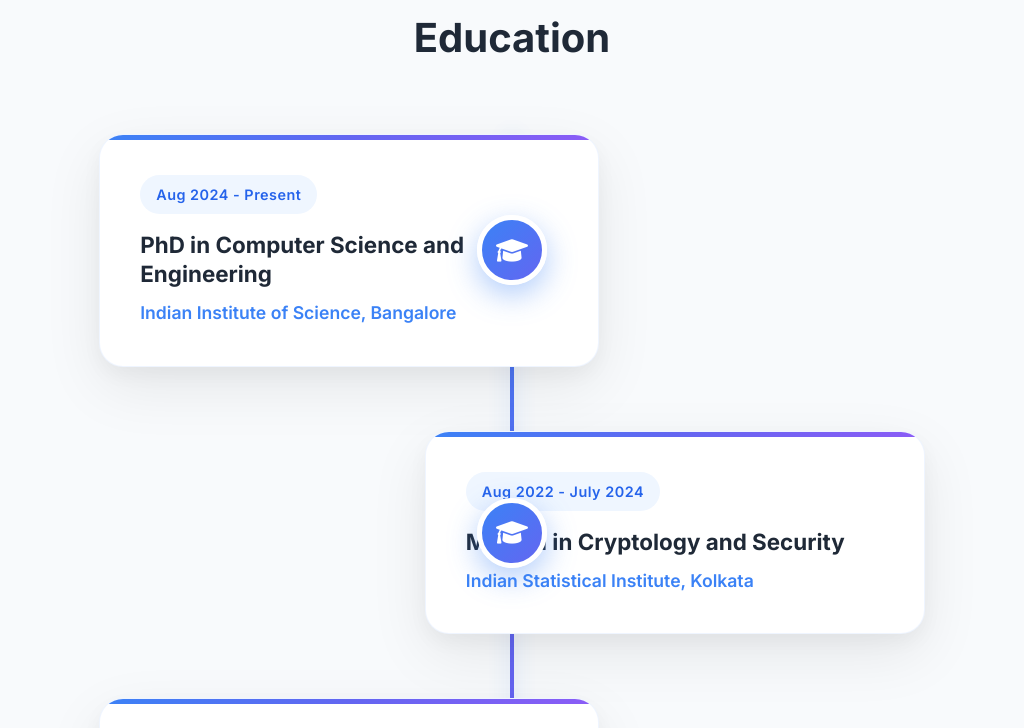
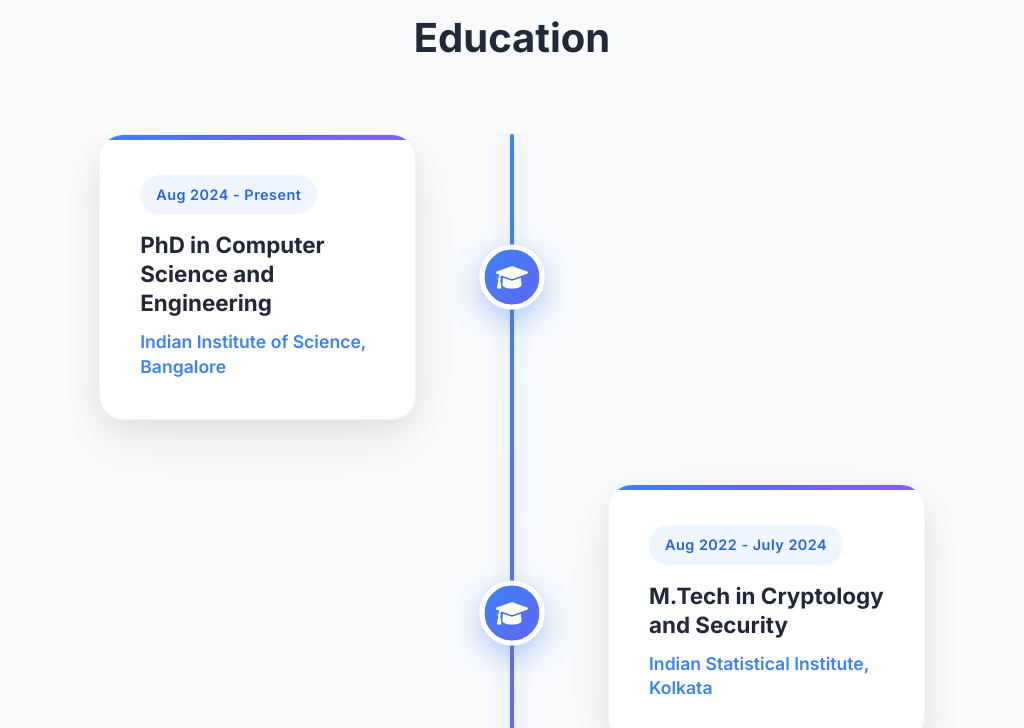
Before and after one commit to pabitramandal/pabitramandal.github.io, a plain HTML site: page index.html in a window 1024 px wide. Shown: the part 2380-3108 px from the top of the page. Drawn offline with Linux system fonts and the light colour scheme.

Commit message:
fixing icon overlapping in education section

```diff
--- a/styles.css
+++ b/styles.css
@@ -609,6 +609,7 @@
     max-width: 1200px;
     margin: 0 auto;
     padding: 0 2rem;
+    overflow-x: hidden; /* Prevent horizontal overflow */
 }
 
 .education-timeline::before {
@@ -649,6 +650,7 @@
     border-radius: 24px;
     padding: 2.5rem;
     width: 500px;
+    max-width: calc(50% - 5rem); /* Ensure cards don't exceed half width minus icon space */
     box-shadow: 0 20px 60px rgba(0, 0, 0, 0.08), 0 8px 20px rgba(0, 0, 0, 0.04);
     border: 1px solid rgba(59, 130, 246, 0.08);
     transition: all 0.4s cubic-bezier(0.4, 0, 0.2, 1);
@@ -673,11 +675,11 @@
 }
 
 .education-item:nth-child(odd) .education-card {
-    margin-right: 3rem;
+    margin-right: max(3rem, 5rem);
 }
 
 .education-item:nth-child(even) .education-card {
-    margin-left: 3rem;
+    margin-left: max(3rem, 5rem);
 }
 
 .education-icon {
@@ -747,6 +749,42 @@
 }
 
 /* Education Responsive Styles */
+/* Medium screens - prevent icon overlap */
+@media (max-width: 1024px) and (min-width: 769px) {
+    .education-card {
+        width: 380px;
+        max-width: calc(50% - 6rem);
+    }
+
+    .education-item:nth-child(odd) .education-card {
+        margin-right: 6rem;
+    }
+
+    .education-item:nth-child(even) .education-card {
+        margin-left: 6rem;
+    }
+
+    .education-icon {
+        width: 65px;
+        height: 65px;
+    }
+}
+
+@media (max-width: 900px) and (min-width: 769px) {
+    .education-card {
+        width: 320px;
+        max-width: calc(50% - 6rem);
+    }
+
+    .education-item:nth-child(odd) .education-card {
+        margin-right: 6rem;
+    }
+
+    .education-item:nth-child(even) .education-card {
+        margin-left: 6rem;
+    }
+}
+
 @media (max-width: 768px) {
     .education-timeline::before {
         left: 2rem;
```
